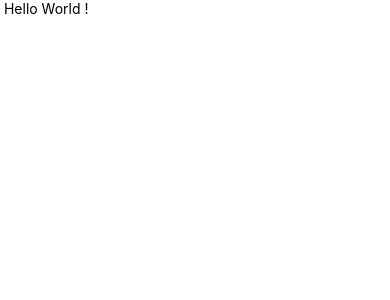
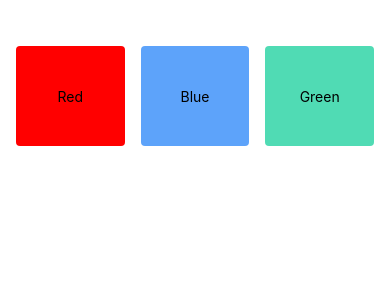
Before and after one commit to thegobindadas/learn-react-native-with-projects, a React Native app in the folder Styler02/: screen / in a window 390 px wide. Shown: the top 300 px of the page. Built offline with nearby package versions, Linux system fonts and the light colour scheme.

Commit message:
add FlatCards in Styles App

```diff
--- a/Styler02/App.tsx
+++ b/Styler02/App.tsx
@@ -15,7 +15,7 @@
   return (
     <SafeAreaView>
       <ScrollView>
-        <Text> Hello World ! </Text>
+        <FlatCards />
       </ScrollView>
     </SafeAreaView>
   )
--- /dev/null
+++ b/Styler02/components/FlatCards.tsx
@@ -0,0 +1,60 @@
+import React from 'react'
+import {
+    StyleSheet,
+    Text,
+    View
+} from 'react-native'
+
+
+
+export default function FlatCards() {
+    return (
+        <View>
+            <Text style={styles.headingText}> Flat Cards </Text>
+            <View style={styles.container}>
+                <View style={[styles.card, styles.cardOne]}>
+                    <Text>Red</Text>
+                </View>
+                <View style={[styles.card, styles.cardTwo]}>
+                    <Text>Blue</Text>
+                </View>
+                <View style={[styles.card, styles.cardThree]}>
+                    <Text>Green</Text>
+                </View>
+            </View>
+        </View>
+    )
+}
+
+
+const styles = StyleSheet.create({
+    headingText: {
+        color: '#FFFFFF',
+        fontSize: 25,
+        fontWeight: 'bold',
+        paddingHorizontal: 10,
+    },
+    container: {
+        flex: 1,
+        flexDirection: 'row',
+        padding: 8,
+    },
+    card: {
+        flex: 1,
+        width: 100,
+        height: 100,
+        justifyContent: 'center',
+        alignItems: 'center',
+        borderRadius: 4,
+        margin: 8,
+    },
+    cardOne: {
+        backgroundColor: 'red',
+    },
+    cardTwo: {
+        backgroundColor: '#5DA3FA'
+    },
+    cardThree: {
+        backgroundColor: '#50DBB4'
+    }
+})
```
